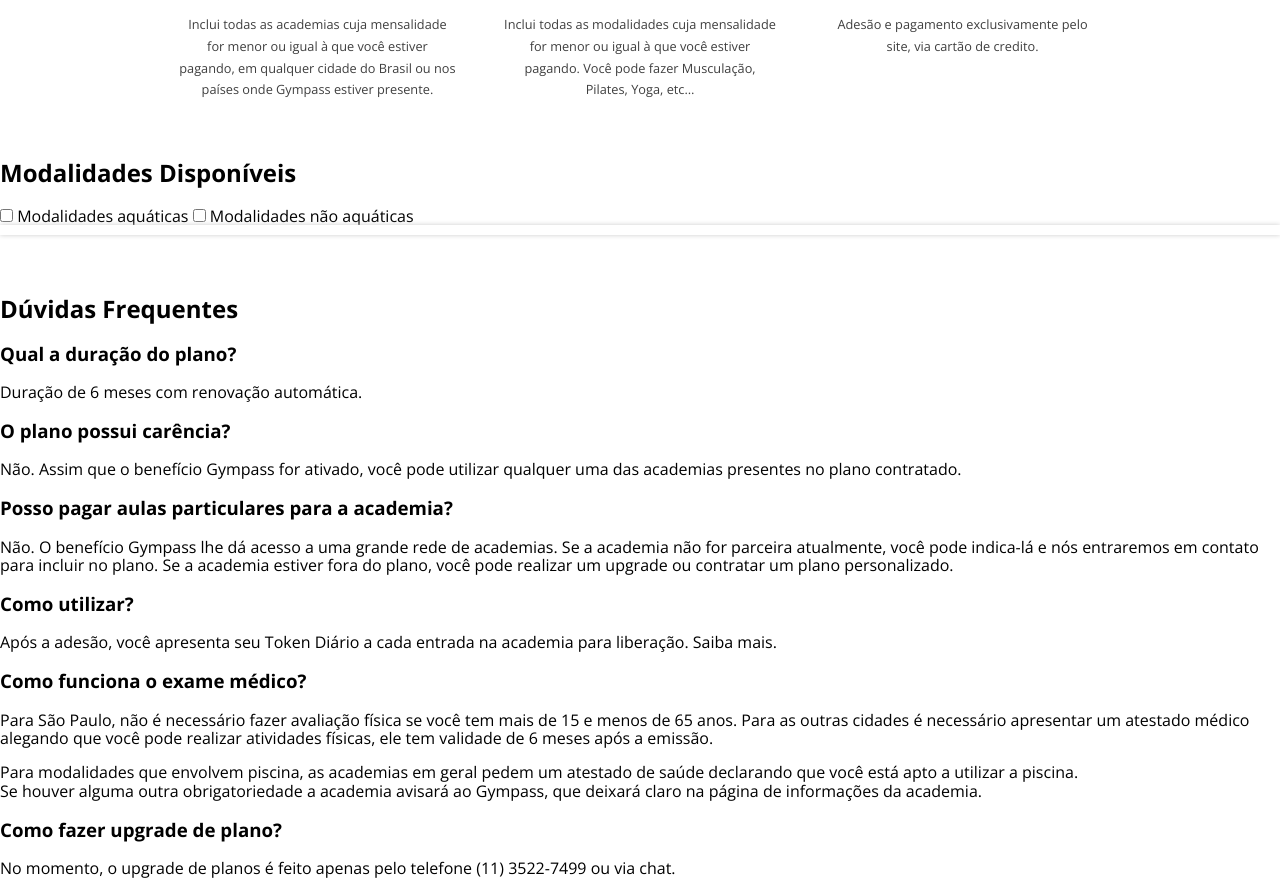
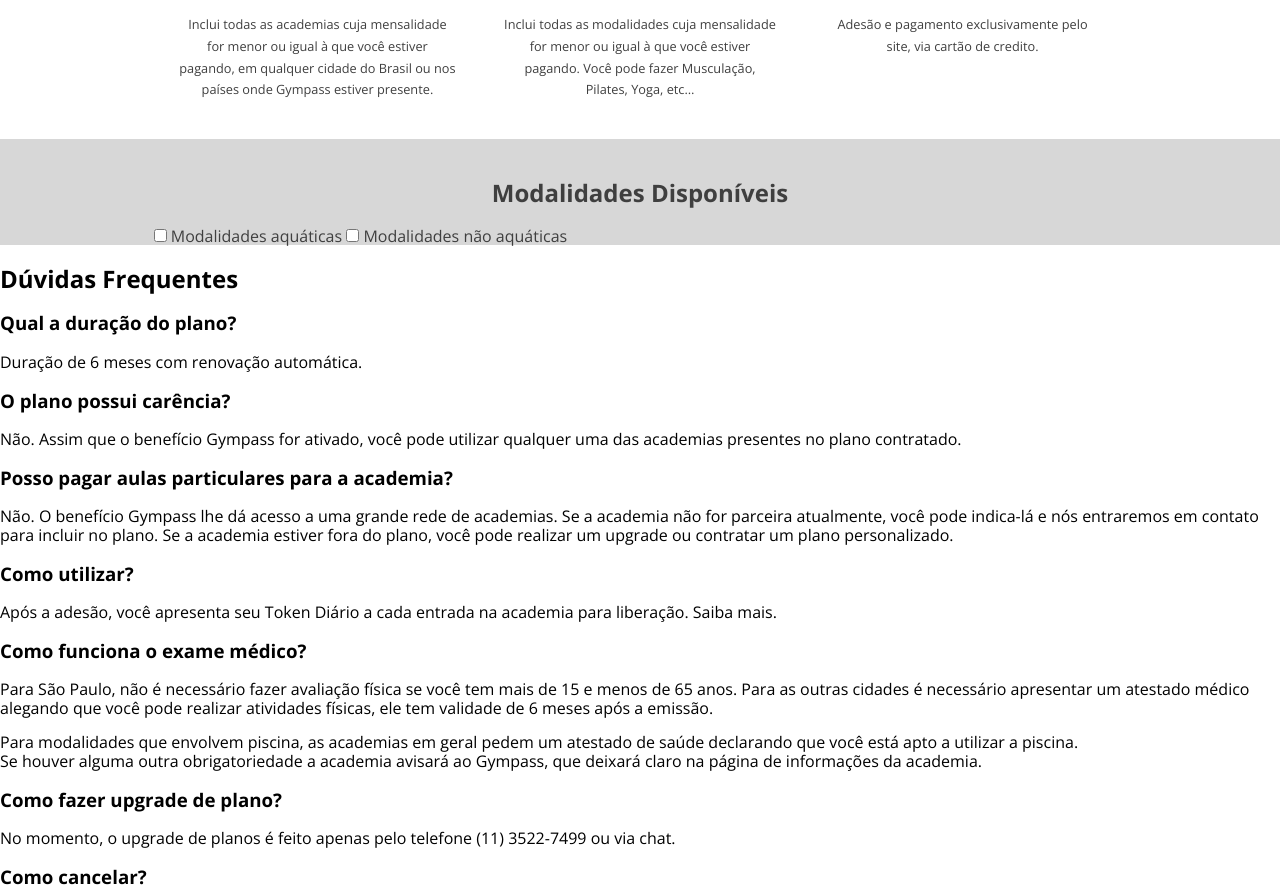
Before and after one commit to gnofoente/gym-layout, a website built with webpack: page index.html in a window 1280 px wide. Shown: the part 1165-2058 px from the top of the page. Built offline with nearby package versions, Linux system fonts and the light colour scheme; files whose address does not match are found by name.

Commit message:
Started styling the modalities' section

```diff
--- a/css/style.css
+++ b/css/style.css
@@ -311,3 +311,31 @@
 		width: 50%;
 	}
 }
+
+/*
+ * Modalities
+ */
+
+.modalities {
+	padding-top: 20px;
+	background: #d7d7d7;
+	color: #3f3f3f;
+}
+
+.modalities__title {
+	text-align: center;
+}
+
+.filter {
+	margin: 0 auto;
+	width: 80%;
+}
+
+.filter label {
+	display: inline-block;
+}
+
+#modality__type {
+	visibility: hidden;
+	position: absolute;
+}
--- a/index.html
+++ b/index.html
@@ -77,14 +77,20 @@
 	</article>
 
 	<article class="modalities">
-		<h2>Modalidades Disponíveis</h2>
+		<div class="container">
+			<h2 class="modalities__title">Modalidades Disponíveis</h2>
 
-		<div class="filter">
-			<input type="checkbox" id="aquatic" value="acqua">
-			<label for="aquatic">Modalidades aquáticas</label>
+			<div class="filter">
+				<label for="aquatic">
+				<input type="checkbox" id="aquatic" value="acqua">
+					Modalidades aquáticas
+				</label>
 
-			<input type="checkbox" id="non-aquatic" value="non-acqua">
-			<label for="non-aquatic">Modalidades não aquáticas</label>
+				<label for="non-aquatic">
+				<input type="checkbox" id="non-aquatic" value="non-acqua">
+					Modalidades não aquáticas
+				</label>
+			</div>
 		</div>
 	</article>
 
--- a/js/main.js
+++ b/js/main.js
@@ -2,7 +2,7 @@
 
 var btn = document.querySelector('.menu-btn');
 var menu = document.querySelector('.mobile-wrapper');
-var output = document.querySelector('.modalities');
+var output = document.querySelector('.modalities .container');
 
 btn.onclick = function () {
 	toggle(menu, 'mobile-wrapper--visible');
@@ -22,7 +22,8 @@
 		console.log(mod);
 		list.innerHTML += '<li class="modality">' +
 							'<h3 class="modality__name">' + mod.title + '</h3>' +
-								'<p class="modality__description">' + mod.description + '</p>'
+							'<p class="modality__description">' + mod.description + '</p>' +
+							'<span id="modality__type">' + mod.type + '</span>' +
 						  '</li>';
 	});
 
@@ -30,9 +31,9 @@
 	output.appendChild(list);
 } ());
 
-$(document).ready(function () {
-	$('.bxslider').bxSlider({
-		minSlides: 1,
-		maxSlides: 4
-	});
-});
+// $(document).ready(function () {
+// 	$('.bxslider').bxSlider({
+// 		minSlides: 1,
+// 		maxSlides: 4
+// 	});
+// });
```
Also changed, not shown: public/bundle.js (+9 -8 lines).
